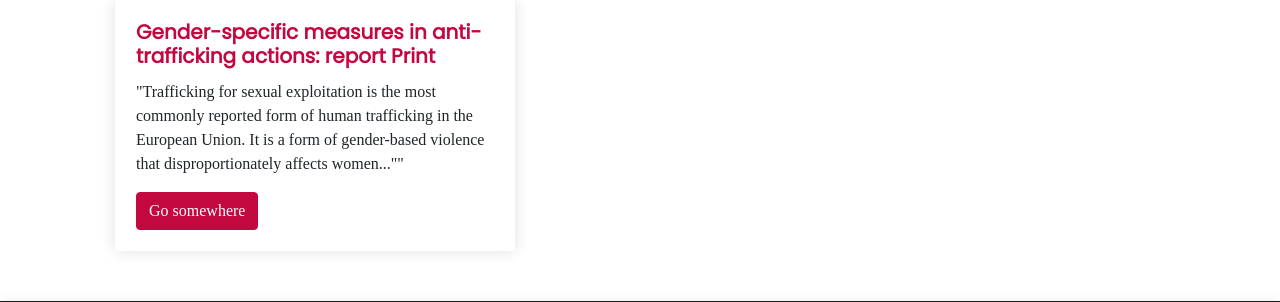
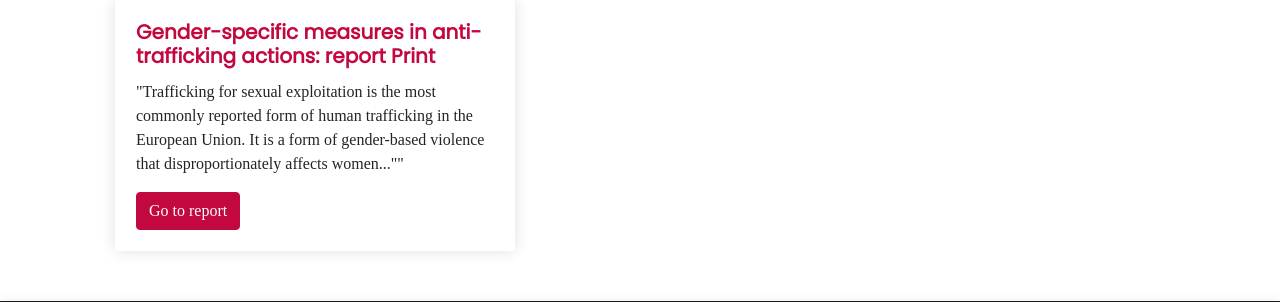
Before and after one commit to winstonbarlowg/ctdc_data_analysis, a Flask app: page /gender in a window 1280 px wide. Shown: the part 2385-2687 px from the top of the page. Run offline with Flask 3, Linux system fonts and the light colour scheme; some libraries are stand-ins or nearby versions; some web fonts are replaced.

Commit message:
fix button

```diff
--- a/projecth/templates/gender_breakdown.html
+++ b/projecth/templates/gender_breakdown.html
@@ -167,7 +167,7 @@
 Print
 </h5>
     <p class="card-text">"Trafficking for sexual exploitation is the most commonly reported form of human trafficking in the European Union. It is a form of gender-based violence that disproportionately affects women...""</p>
-    <a href="https://eige.europa.eu/publications/gender-specific-measures-anti-trafficking-actions-report" target="_blank" class="btn btn-primary">Go somewhere</a>
+    <a href="https://eige.europa.eu/publications/gender-specific-measures-anti-trafficking-actions-report" target="_blank" class="btn btn-primary">Go to report</a>
   </div>
 </div>
 </div>
```
